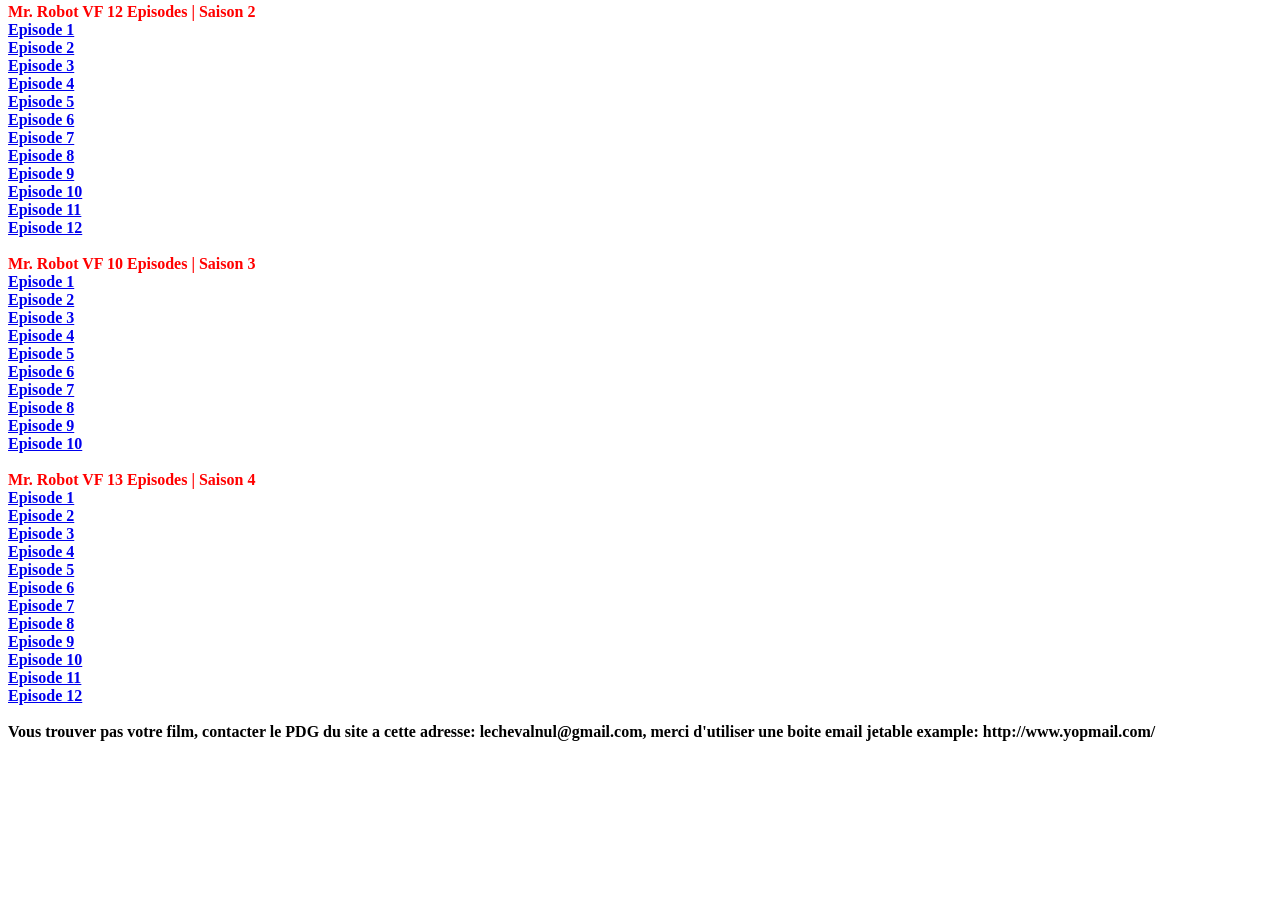
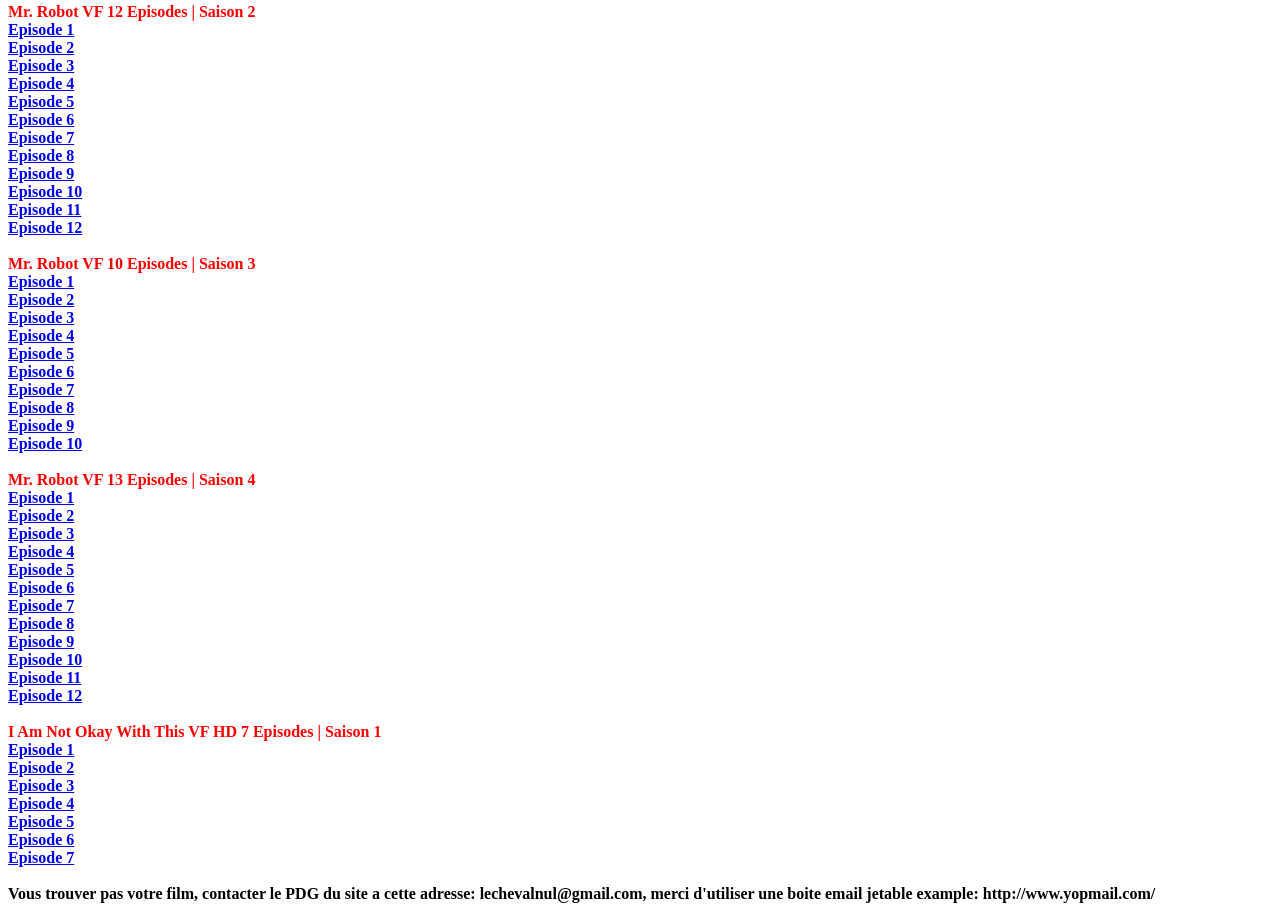
Before and after one commit to free-to/psyquoquackpack.github.io, a plain HTML site: page index.html in a window 1280 px wide. Shown: the part 437-1348 px from the top of the page. Before the commit the page ends 1186 px from the top, so only its background shows below. Drawn offline with Linux system fonts and the light colour scheme.

Commit message:
Update index.html

```diff
--- a/index.html
+++ b/index.html
@@ -64,6 +64,15 @@
 <b><a rel="external nofollow" target="_blank" href="https://1fichier.com/?845yol9ndmc87zyb46h1&af=2579981">Episode 11</a></b><br>
 <b><a rel="external nofollow" target="_blank" href="https://1fichier.com/?adiuvu61ox0brttp2c8d&af=3098520">Episode 12</a></b><br>
 <br/>
+<b><div style="font-weight:bold;color:#ff0000">I Am Not Okay With This VF HD 7 Episodes | Saison 1</div></b>
+<b><a rel="external nofollow" target="_blank" href="https://wlnk.ec/16c7bfa8?fn=SSBBbSBOb3QgT2theSBXaXRoIFRoaXMgLSBTYWlzb24gMSBFcGlzb2RlIDEgLSBbVkYgSERd&rl=b2">Episode 1</a></b><br>
+<b><a rel="external nofollow" target="_blank" href="https://wlnk.ec/a5a54064?fn=SSBBbSBOb3QgT2theSBXaXRoIFRoaXMgLSBTYWlzb24gMSBFcGlzb2RlIDIgLSBbVkYgSERd&rl=b2">Episode 2</a></b><br>
+<b><a rel="external nofollow" target="_blank" href="https://wlnk.ec/41d22bfa?fn=SSBBbSBOb3QgT2theSBXaXRoIFRoaXMgLSBTYWlzb24gMSBFcGlzb2RlIDMgLSBbVkYgSERd&rl=b2">Episode 3</a></b><br>
+<b><a rel="external nofollow" target="_blank" href="https://wlnk.ec/a69f06ac?fn=SSBBbSBOb3QgT2theSBXaXRoIFRoaXMgLSBTYWlzb24gMSBFcGlzb2RlIDQgLSBbVkYgSERd&rl=b2">Episode 4</a></b><br>
+<b><a rel="external nofollow" target="_blank" href="https://wlnk.ec/9c3101c3?fn=SSBBbSBOb3QgT2theSBXaXRoIFRoaXMgLSBTYWlzb24gMSBFcGlzb2RlIDUgLSBbVkYgSERd&rl=b2">Episode 5</a></b><br>
+<b><a rel="external nofollow" target="_blank" href="https://wlnk.ec/89db6319?fn=SSBBbSBOb3QgT2theSBXaXRoIFRoaXMgLSBTYWlzb24gMSBFcGlzb2RlIDYgLSBbVkYgSERd&rl=b2">Episode 6</a></b><br>
+<b><a rel="external nofollow" target="_blank" href="https://wlnk.ec/9d21162e?fn=SSBBbSBOb3QgT2theSBXaXRoIFRoaXMgLSBTYWlzb24gMSBFcGlzb2RlIDcgLSBbVkYgSERd&rl=b2">Episode 7</a></b><br>
+<br/>
 <b>Vous trouver pas votre film, contacter le PDG du site a cette adresse: lechevalnul@gmail.com, merci d'utiliser une boite email jetable example: http://www.yopmail.com/</b>
 </body>
 </html>
```
